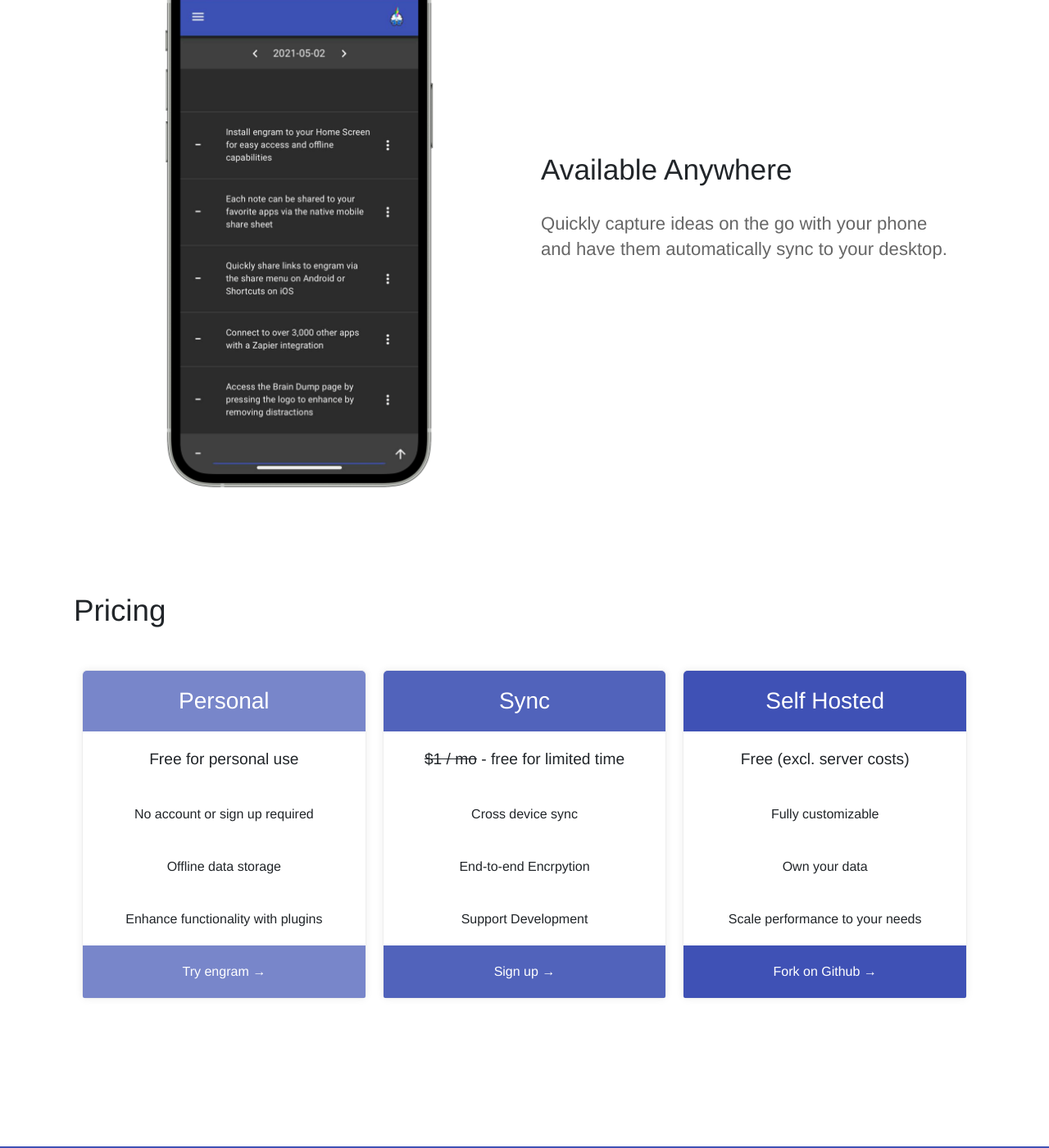
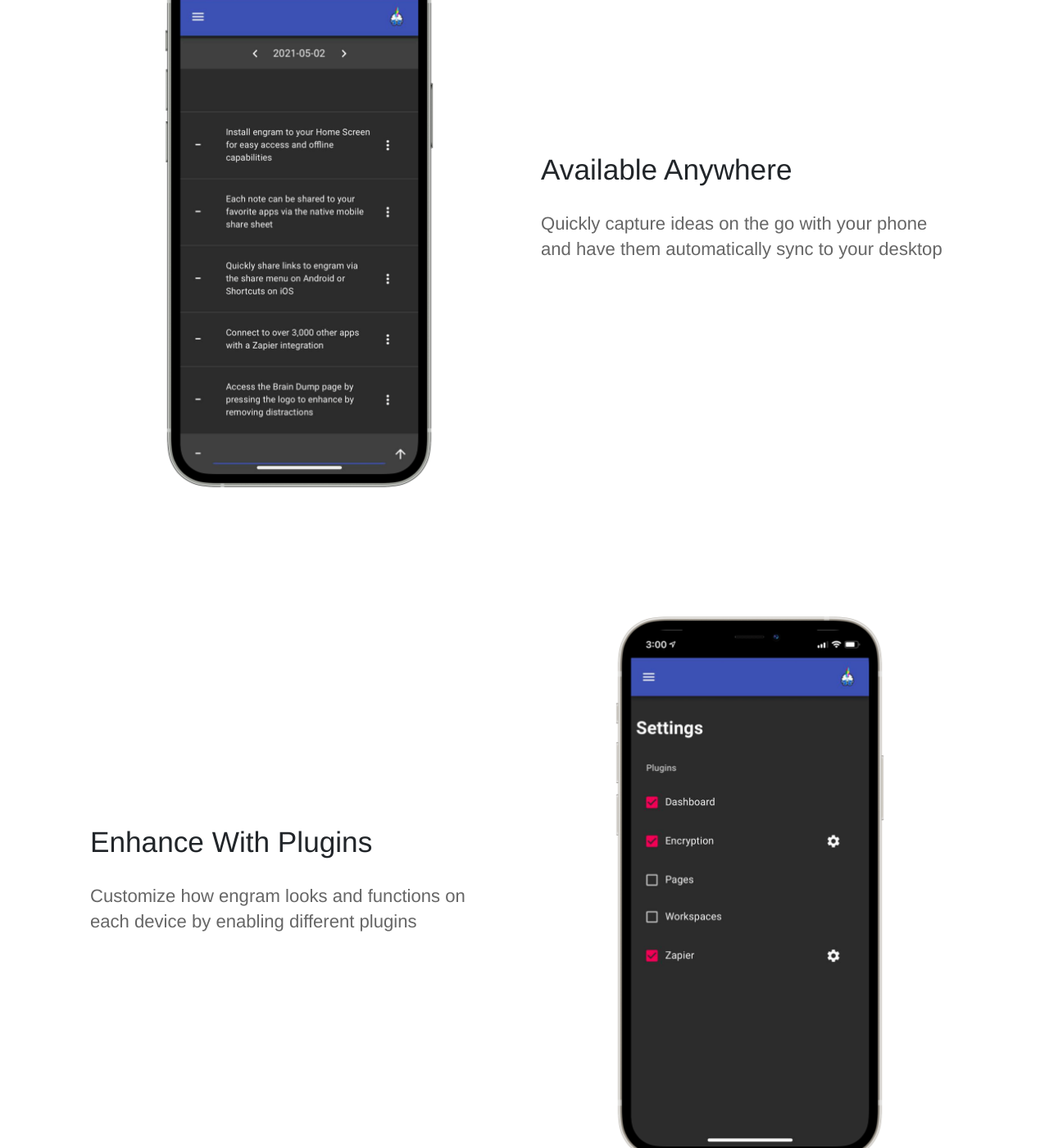
Before and after one commit to engramhq/engram-product-site, a Jekyll site: the page built from index.html, in a window 1280 px wide and 1400 px high, scrolled down 2130 px. Shown: the whole window at 82% size. Built offline with Jekyll 4.4.1, drawn with Linux system fonts in a browser that asks for light colours.

Commit message:
Add plugins section to home page

```diff
--- a/index.html
+++ b/index.html
@@ -70,10 +70,22 @@
 		<div class="container flex">
 			<div class="text editable">
 				<h2>Available Anywhere</h2>
-				<p>Quickly capture ideas on the go with your phone and have them automatically sync to your desktop.</p>
+				<p>Quickly capture ideas on the go with your phone and have them automatically sync to your desktop</p>
 			</div>
 			<div class="image">
 				<img src="{{ site.baseurl }}/images/engram-mobile.png" height="720px" width="auto" style="display: block; margin: 0 auto;" alt="Screenshot" />
+			</div>
+		</div>
+	</section>
+
+	<section>
+		<div class="container flex">
+			<div class="text editable">
+				<h2>Enhance With Plugins</h2>
+				<p>Customize how engram looks and functions on each device by enabling different plugins</p>
+			</div>
+			<div class="image">
+				<img src="{{ site.baseurl }}/images/engram-plugins.png" height="720px" width="auto" style="display: block; margin: 0 auto;" alt="Screenshot" />
 			</div>
 		</div>
 	</section>
```
Also changed, not shown: images/engram-plugins.png (added).
